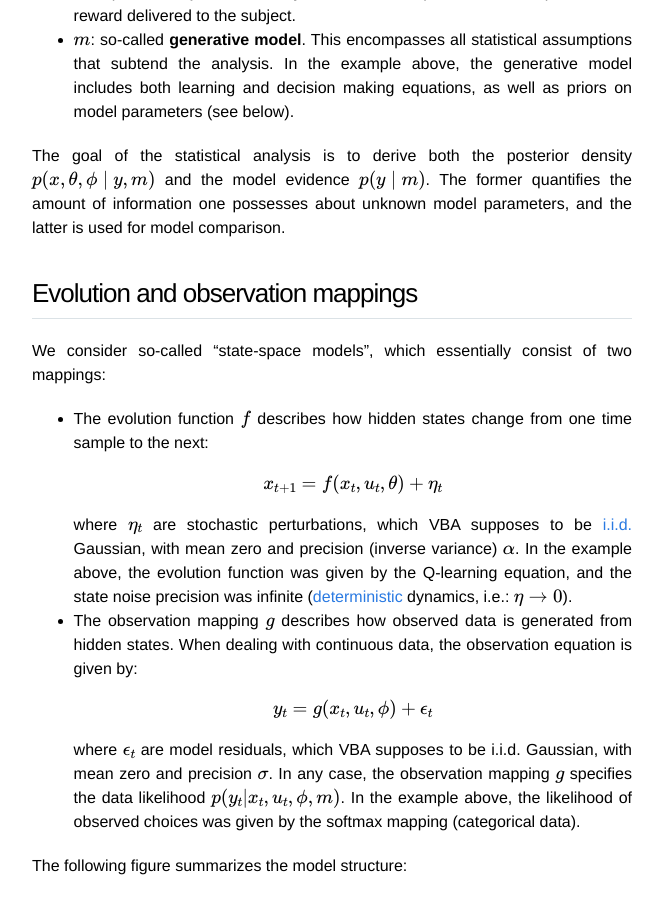
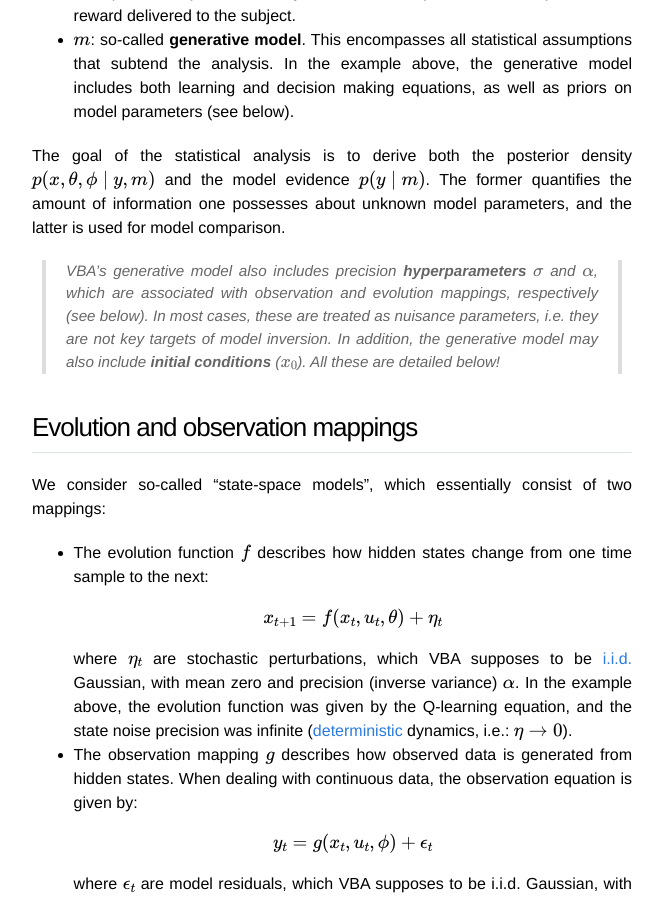
Before and after one commit to MBB-team/VBA-toolbox, a Jekyll site: the page built from _wiki/Structure-of-VBA's-generative-model.md, in a window 1280 px wide and 900 px high, scrolled down 2142 px. Shown: the whole window, without its empty margins (308-971 px from the left). Built offline with Jekyll 4.4.1, drawn with Linux system fonts in a browser that asks for light colours; nearby versions of some CDN libraries; formulas are drawn with MathJax 3.

Commit message:
Update Structure-of-VBA's-generative-model.md

```diff
--- a/_wiki/Structure-of-VBA's-generative-model.md
+++ b/_wiki/Structure-of-VBA's-generative-model.md
@@ -47,6 +47,9 @@
 - $$m$$: so-called **generative model**. This encompasses all statistical assumptions that subtend the analysis. In the example above, the generative model includes both learning and decision making equations, as well as priors on model parameters (see below).
 
 The goal of the statistical analysis is to derive both the posterior density $$p(x,\theta,\phi\mid y,m)$$ and the model evidence $$p(y\mid m)$$. The former quantifies the amount of information one possesses about unknown model parameters, and the latter is used for model comparison.
+
+> VBA's generative model also includes precision **hyperparameters** $$\sigma$$ and $$\alpha$$, which are associated with observation and evolution mappings, respectively (see below). In most cases, these are treated as nuisance parameters, i.e. they are not key targets of model inversion. In addition, the generative model may also include **initial conditions** ($$x_0$$). All these are detailed below!
+
 
 ## Evolution and observation mappings
 
```
